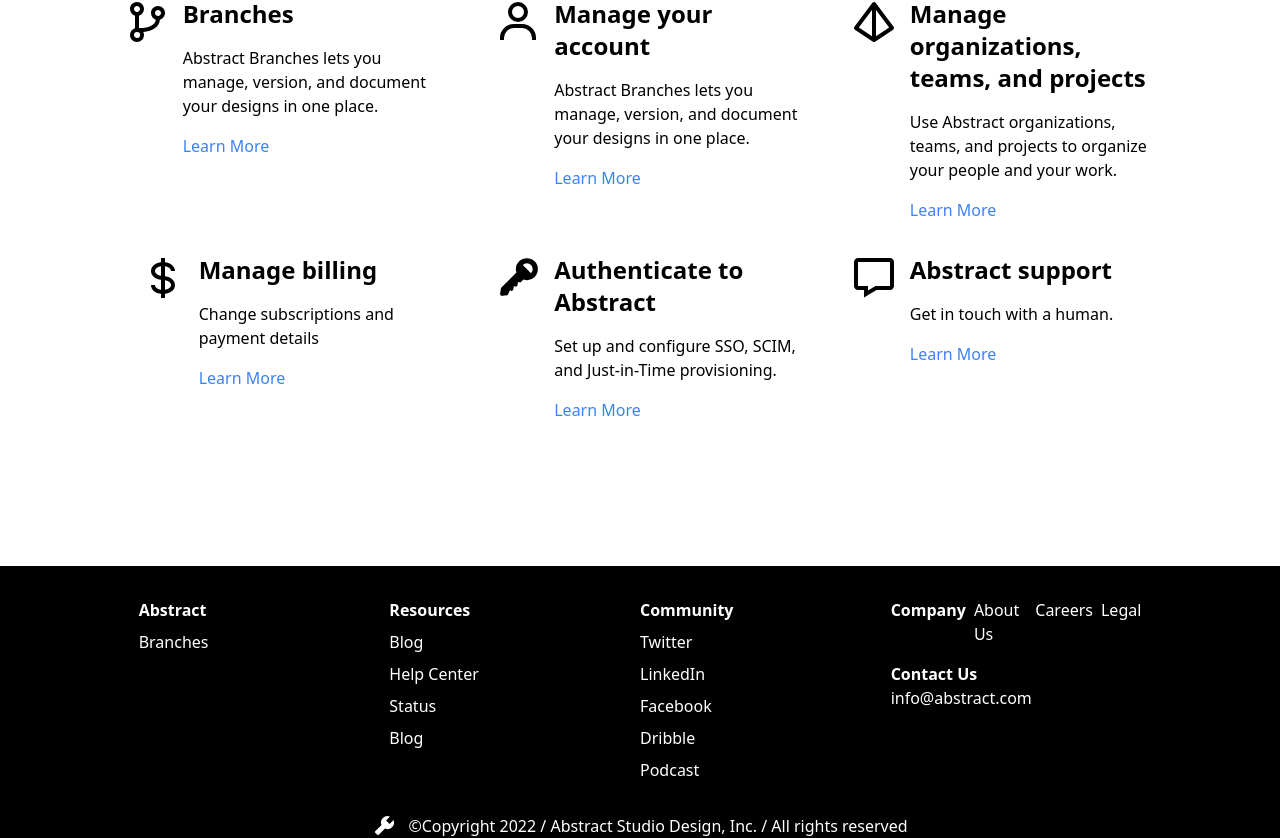
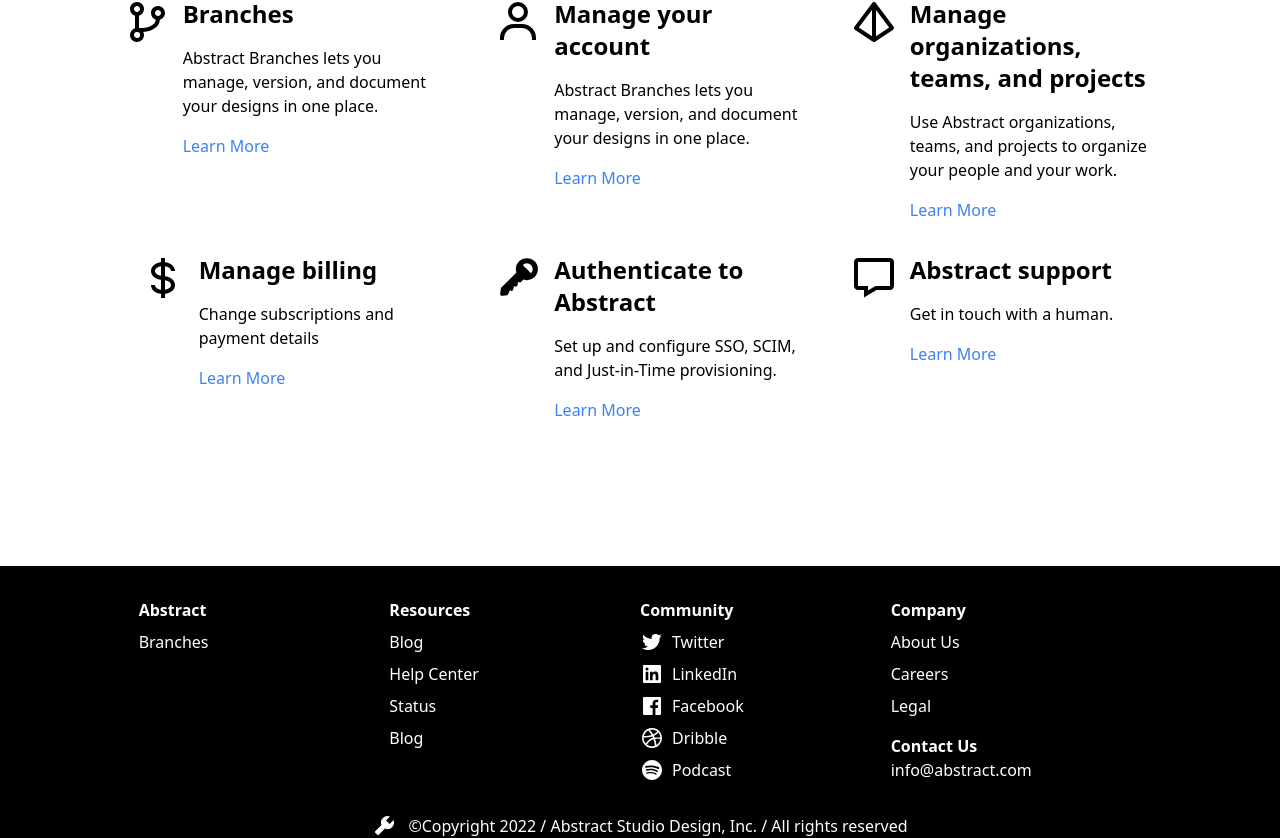
Before and after one commit to OsmanBuyukcerci/Abstract-Help-Center, a React (Vite) app: page / in a window 1280 px wide. Shown: the part 466-1304 px from the top of the page. Built offline with nearby package versions, Linux system fonts and the light colour scheme.

Commit message:
+Socials logos added, overflow:hidden, footer -> lg -> grid

```diff
--- a/src/App.tsx
+++ b/src/App.tsx
@@ -16,7 +16,7 @@
   console.log(searchInput);
 
   return (
-    <div className="flex flex-col items-center">
+    <div className="flex flex-col items-center overflow-hidden">
       {/* Navigation Bar */}
       <NavBar />
 
--- a/src/components/Footer.tsx
+++ b/src/components/Footer.tsx
@@ -1,7 +1,7 @@
 const Footer = () => {
   return (
     <div className="bg-black w-full flex items-center justify-center">
-      <div className="flex flex-col lg:grid lg:grid-cols-4 items-start relative w-full md:w-5/6 p-8  bg-black text-white">
+      <div className="grid grid-cols-1 lg:grid-cols-4 items-start relative w-full md:w-5/6 p-8  bg-black text-white">
         <div className="flex gap-2 lg:flex-col">
           <span className="font-bold">Abstract</span>
           <a className="font-extralight" href="#">
@@ -25,24 +25,84 @@
         </div>
         <div className="flex gap-2 lg:flex-col">
           <span className="font-bold">Community</span>
-          <a className="font-extralight" href="#">
-            Twitter
+          <a
+            className="flex items-center gap-2 font-extralight max-w-min"
+            href="#"
+          >
+            <svg
+              xmlns="http://www.w3.org/2000/svg"
+              width="24"
+              height="24"
+              viewBox="0 0 24 24"
+              fill="white"
+            >
+              <path d="M19.633 7.997c.013.175.013.349.013.523 0 5.325-4.053 11.461-11.46 11.461-2.282 0-4.402-.661-6.186-1.809.324.037.636.05.973.05a8.07 8.07 0 0 0 5.001-1.721 4.036 4.036 0 0 1-3.767-2.793c.249.037.499.062.761.062.361 0 .724-.05 1.061-.137a4.027 4.027 0 0 1-3.23-3.953v-.05c.537.299 1.16.486 1.82.511a4.022 4.022 0 0 1-1.796-3.354c0-.748.199-1.434.548-2.032a11.457 11.457 0 0 0 8.306 4.215c-.062-.3-.1-.611-.1-.923a4.026 4.026 0 0 1 4.028-4.028c1.16 0 2.207.486 2.943 1.272a7.957 7.957 0 0 0 2.556-.973 4.02 4.02 0 0 1-1.771 2.22 8.073 8.073 0 0 0 2.319-.624 8.645 8.645 0 0 1-2.019 2.083z"></path>
+            </svg>
+            <span className="hidden lg:flex">Twitter</span>
           </a>
-          <a className="font-extralight" href="#">
-            LinkedIn
+          <a
+            className="flex items-center gap-2 font-extralight max-w-min"
+            href="#"
+          >
+            <svg
+              xmlns="http://www.w3.org/2000/svg"
+              width="24"
+              height="24"
+              viewBox="0 0 24 24"
+              fill="white"
+            >
+              <path d="M20 3H4a1 1 0 0 0-1 1v16a1 1 0 0 0 1 1h16a1 1 0 0 0 1-1V4a1 1 0 0 0-1-1zM8.339 18.337H5.667v-8.59h2.672v8.59zM7.003 8.574a1.548 1.548 0 1 1 0-3.096 1.548 1.548 0 0 1 0 3.096zm11.335 9.763h-2.669V14.16c0-.996-.018-2.277-1.388-2.277-1.39 0-1.601 1.086-1.601 2.207v4.248h-2.667v-8.59h2.56v1.174h.037c.355-.675 1.227-1.387 2.524-1.387 2.704 0 3.203 1.778 3.203 4.092v4.71z"></path>
+            </svg>
+            <span className="hidden lg:flex">LinkedIn</span>
           </a>
-          <a className="font-extralight" href="#">
-            Facebook
+          <a
+            className="flex items-center gap-2 font-extralight max-w-min"
+            href="#"
+          >
+            <svg
+              xmlns="http://www.w3.org/2000/svg"
+              width="24"
+              height="24"
+              viewBox="0 0 24 24"
+              fill="white"
+            >
+              <path d="M20 3H4a1 1 0 0 0-1 1v16a1 1 0 0 0 1 1h8.615v-6.96h-2.338v-2.725h2.338v-2c0-2.325 1.42-3.592 3.5-3.592.699-.002 1.399.034 2.095.107v2.42h-1.435c-1.128 0-1.348.538-1.348 1.325v1.735h2.697l-.35 2.725h-2.348V21H20a1 1 0 0 0 1-1V4a1 1 0 0 0-1-1z"></path>
+            </svg>
+            <span className="hidden lg:flex">Facebook</span>
           </a>{" "}
-          <a className="font-extralight" href="#">
-            Dribble
+          <a
+            className="flex items-center gap-2 font-extralight max-w-min"
+            href="#"
+          >
+            <svg
+              xmlns="http://www.w3.org/2000/svg"
+              width="24"
+              height="24"
+              viewBox="0 0 24 24"
+              fill="white"
+            >
+              <path d="M20.66 6.98a9.932 9.932 0 0 0-3.641-3.64C15.486 2.447 13.813 2 12 2s-3.486.447-5.02 1.34c-1.533.893-2.747 2.107-3.64 3.64S2 10.187 2 12s.446 3.487 1.34 5.02a9.924 9.924 0 0 0 3.641 3.64C8.514 21.553 10.187 22 12 22s3.486-.447 5.02-1.34a9.932 9.932 0 0 0 3.641-3.64C21.554 15.487 22 13.813 22 12s-.446-3.487-1.34-5.02zM12 3.66c2 0 3.772.64 5.32 1.919-.92 1.174-2.286 2.14-4.1 2.9-1.002-1.813-2.088-3.327-3.261-4.54A7.715 7.715 0 0 1 12 3.66zM5.51 6.8a8.116 8.116 0 0 1 2.711-2.22c1.212 1.201 2.325 2.7 3.34 4.5-2 .6-4.114.9-6.341.9-.573 0-1.006-.013-1.3-.04A8.549 8.549 0 0 1 5.51 6.8zM3.66 12c0-.054.003-.12.01-.2.007-.08.01-.146.01-.2.254.014.641.02 1.161.02 2.666 0 5.146-.367 7.439-1.1.187.373.381.793.58 1.26-1.32.293-2.674 1.006-4.061 2.14S6.4 16.247 5.76 17.5c-1.4-1.587-2.1-3.42-2.1-5.5zM12 20.34c-1.894 0-3.594-.587-5.101-1.759.601-1.187 1.524-2.322 2.771-3.401 1.246-1.08 2.483-1.753 3.71-2.02a29.441 29.441 0 0 1 1.56 6.62 8.166 8.166 0 0 1-2.94.56zm7.08-3.96a8.351 8.351 0 0 1-2.58 2.621c-.24-2.08-.7-4.107-1.379-6.081.932-.066 1.765-.1 2.5-.1.799 0 1.686.034 2.659.1a8.098 8.098 0 0 1-1.2 3.46zm-1.24-5c-1.16 0-2.233.047-3.22.14a27.053 27.053 0 0 0-.68-1.62c2.066-.906 3.532-2.006 4.399-3.3 1.2 1.414 1.854 3.027 1.96 4.84-.812-.04-1.632-.06-2.459-.06z"></path>
+            </svg>
+            <span className="hidden lg:flex">Dribble</span>
           </a>{" "}
-          <a className="font-extralight" href="#">
-            Podcast
+          <a
+            className="flex items-center gap-2 font-extralight max-w-min"
+            href="#"
+          >
+            <svg
+              xmlns="http://www.w3.org/2000/svg"
+              width="24"
+              height="24"
+              viewBox="0 0 24 24"
+              fill="white"
+            >
+              <path d="M12.01 2.019c-5.495 0-9.991 4.496-9.991 9.991 0 5.494 4.496 9.99 9.991 9.99 5.494 0 9.99-4.496 9.99-9.99 0-5.495-4.446-9.991-9.99-9.991zm4.595 14.436c-.199.299-.549.4-.85.201-2.349-1.45-5.296-1.75-8.793-.951-.348.102-.648-.148-.748-.449-.101-.35.149-.648.45-.749 3.795-.85 7.093-.499 9.69 1.1.35.149.4.548.251.848zm1.2-2.747c-.251.349-.7.499-1.051.249-2.697-1.646-6.792-2.148-9.939-1.148-.398.101-.85-.1-.949-.498-.101-.402.1-.852.499-.952 3.646-1.098 8.143-.548 11.239 1.351.3.149.45.648.201.998zm.099-2.799c-3.197-1.897-8.542-2.097-11.59-1.146a.938.938 0 0 1-1.148-.6.937.937 0 0 1 .599-1.151c3.547-1.049 9.392-.85 13.089 1.351.449.249.599.849.349 1.298-.25.35-.849.498-1.299.248z"></path>
+            </svg>
+            <span className="hidden lg:flex">Podcast</span>
           </a>
         </div>
         <div className="flex flex-col">
-          <div className="flex gap-2">
+          <div className="flex lg:flex-col gap-2">
             <span className="font-bold">Company</span>
             <a className="font-extralight" href="#">
               About Us
```
